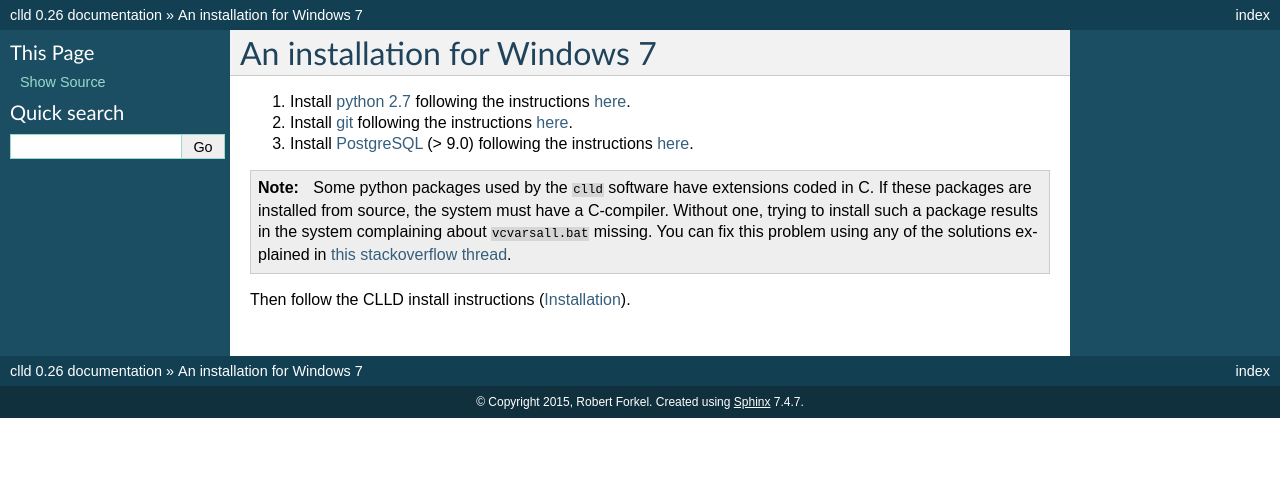
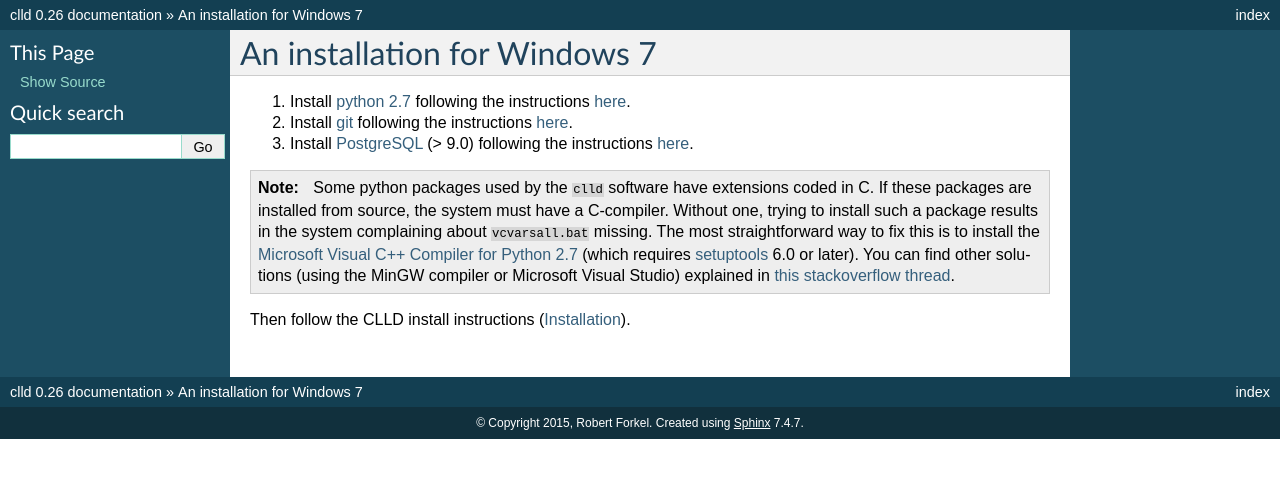
Before and after one commit to clld/clld, a Sphinx documentation site: the page built from docs/windows.rst, in a window 1280 px wide. Shown: the top 478 px of the page. Built offline with Sphinx 7.4.7, drawn with Linux system fonts in a browser that asks for light colours.

Commit message:
simpler way to compile C under PY2.7 win32

```diff
--- a/docs/windows.rst
+++ b/docs/windows.rst
@@ -17,7 +17,11 @@ An installation for Windows 7
     Some python packages used by the ``clld`` software have extensions coded in C. If
     these packages are installed from source, the system must have a C-compiler. Without
     one, trying to install such a package results in the system complaining about
-    ``vcvarsall.bat`` missing. You can fix this problem using any of the solutions explained
+    ``vcvarsall.bat`` missing.
+    The most straightforward way to fix this is to install the
+    `Microsoft Visual C++ Compiler for Python 2.7 <http://www.microsoft.com/en-us/download/details.aspx?id=44266>`_
+    (which requires `setuptools <http://www.lfd.uci.edu/~gohlke/pythonlibs/#setuptools>`_ 6.0 or later).
+    You can find other solutions (using the MinGW compiler or Microsoft Visual Studio) explained
     in `this stackoverflow thread <http://stackoverflow.com/questions/2817869/error-unable-to-find-vcvarsall-bat>`_.
 
 
```
